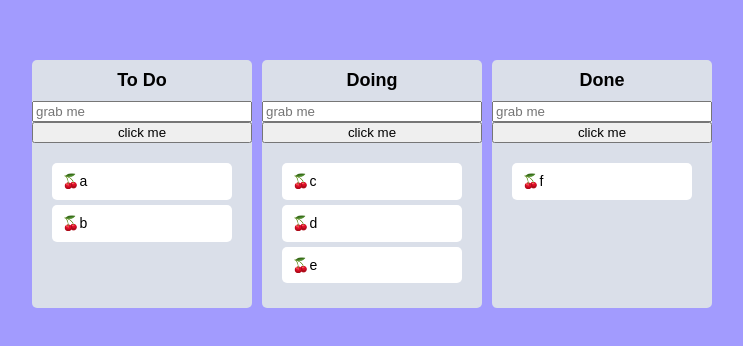
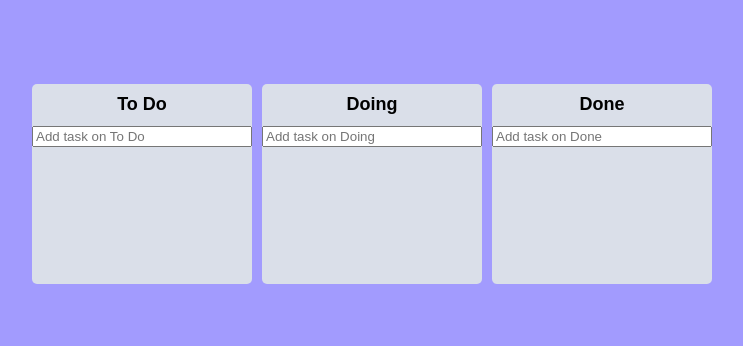
Before and after one commit to jw1011/trello-clone, a React (Create React App) app: page / in a window 1280 px wide. Shown: the part 216-562 px from the top of the page, without its empty margins (268-1011 px from the left). Built offline with nearby package versions, Linux system fonts and the light colour scheme.

Commit message:
Creating tasks

```diff
--- a/package.json
+++ b/package.json
@@ -14,6 +14,7 @@
     "react": "^18.2.0",
     "react-beautiful-dnd": "^13.1.1",
     "react-dom": "^18.2.0",
+    "react-hook-form": "^7.51.4",
     "react-scripts": "5.0.1",
     "recoil": "^0.7.7",
     "styled-components": "^6.1.8",
--- a/src/App.tsx
+++ b/src/App.tsx
@@ -31,8 +31,9 @@
       //same board movement
       setToDos((allBoards) => {
         const boardCopy = [...allBoards[source.droppableId]];
+        const taskObj = boardCopy[source.index];
         boardCopy.splice(source.index, 1);
-        boardCopy.splice(destination?.index, 0, draggableId);
+        boardCopy.splice(destination?.index, 0, taskObj);
         return {
           ...allBoards,
           [source.droppableId]: boardCopy,
@@ -43,9 +44,10 @@
       //cross board movement
       setToDos((allBoards) => {
         const sourceBoard = [...allBoards[source.droppableId]];
+        const taskObj = sourceBoard[source.index];
         const destinationBoard = [...allBoards[destination.droppableId]];
         sourceBoard.splice(source.index, 1);
-        destinationBoard.splice(destination?.index, 0, draggableId);
+        destinationBoard.splice(destination?.index, 0, taskObj);
         return {
           ...allBoards,
           [source.droppableId]: sourceBoard,
--- a/src/Components/Board.tsx
+++ b/src/Components/Board.tsx
@@ -1,7 +1,9 @@
 import { Droppable } from "@hello-pangea/dnd";
 import DraggableCard from "./DraggableCard";
 import styled from "styled-components";
-import { useRef } from "react";
+import { useForm } from "react-hook-form";
+import { ITodo, toDoState } from "../atoms";
+import { useSetRecoilState } from "recoil";
 
 const Wrapper = styled.div`
   padding-top: 10px;
@@ -35,24 +37,50 @@
   padding: 20px;
 `;
 
+const Form = styled.form`
+  width: 100%;
+  input {
+    width: 100%;
+  }
+`;
+
 interface IBoardProps {
-  toDos: string[];
+  toDos: ITodo[];
   boardId: string;
 }
 
+interface IForm {
+  toDo: string;
+}
+
 function Board({ toDos, boardId }: IBoardProps) {
-  const inputRef = useRef<HTMLInputElement>(null);
-  const onClick = () => {
-    inputRef.current?.focus();
-    setTimeout(() => {
-      inputRef.current?.blur();
-    }, 5000);
+  const setToDos = useSetRecoilState(toDoState);
+  const { register, setValue, handleSubmit } = useForm<IForm>();
+  const onValid = ({ toDo }: IForm) => {
+    const newToDo = {
+      id: Date.now(),
+      text: toDo,
+    };
+    setToDos((allBoards) => {
+      return {
+        ...allBoards,
+        [boardId]: [...allBoards[boardId], newToDo],
+        //순서를 바꾸고 싶다면
+        //[boardId]: [newToDo, ...allBoards[boardId]],
+      };
+    });
+    setValue("toDo", "");
   };
   return (
     <Wrapper>
       <Title>{boardId}</Title>
-      <input ref={inputRef} placeholder="grab me" />
-      <button onClick={onClick}>click me</button>
+      <Form onSubmit={handleSubmit(onValid)}>
+        <input
+          {...register("toDo", { required: true })}
+          type="text"
+          placeholder={`Add task on ${boardId}`}
+        />
+      </Form>
       <Droppable droppableId={boardId}>
         {(magic, snapshot) => (
           <Area
@@ -62,7 +90,12 @@
             {...magic.droppableProps}
           >
             {toDos.map((toDo, index) => (
-              <DraggableCard key={toDo} index={index} toDo={toDo} />
+              <DraggableCard
+                key={toDo.id}
+                index={index}
+                toDoId={toDo.id}
+                toDoText={toDo.text}
+              />
             ))}
             {magic.placeholder}
           </Area>
--- a/src/Components/DraggableCard.tsx
+++ b/src/Components/DraggableCard.tsx
@@ -13,13 +13,14 @@
 `;
 
 interface IDraggableCardProps {
-  toDo: string;
+  toDoId: number;
+  toDoText: string;
   index: number;
 }
 
-function DraggableCard({ toDo, index }: IDraggableCardProps) {
+function DraggableCard({ toDoId, toDoText, index }: IDraggableCardProps) {
   return (
-    <Draggable key={toDo} draggableId={toDo} index={index}>
+    <Draggable draggableId={toDoId + ""} index={index}>
       {(magic, snapshot) => (
         <Card
           isDragging={snapshot.isDragging}
@@ -28,7 +29,7 @@
           {...magic.dragHandleProps}
         >
           <span>🍒</span>
-          {toDo}
+          {toDoText}
         </Card>
       )}
     </Draggable>
--- a/src/atoms.tsx
+++ b/src/atoms.tsx
@@ -1,14 +1,19 @@
 import { atom } from "recoil";
 
+export interface ITodo {
+  id: number;
+  text: string;
+}
+
 interface IToDoState {
-  [key: string]: string[];
+  [key: string]: ITodo[];
 }
 
 export const toDoState = atom<IToDoState>({
   key: "toDo",
   default: {
-    "To Do": ["a", "b"],
-    Doing: ["c", "d", "e"],
-    Done: ["f"],
+    "To Do": [],
+    Doing: [],
+    Done: [],
   },
 });
```
Also changed, not shown: 1 other file (tests, documents, lock files or other folders).
